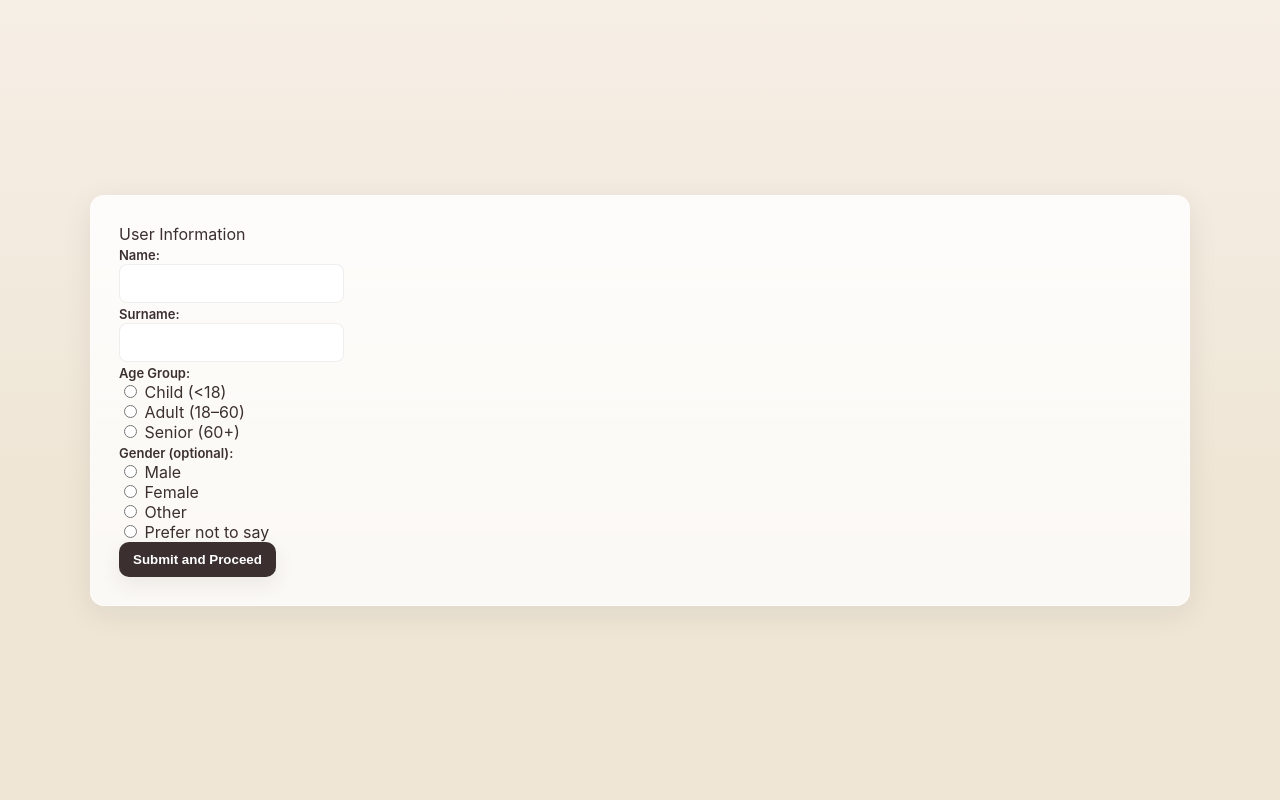
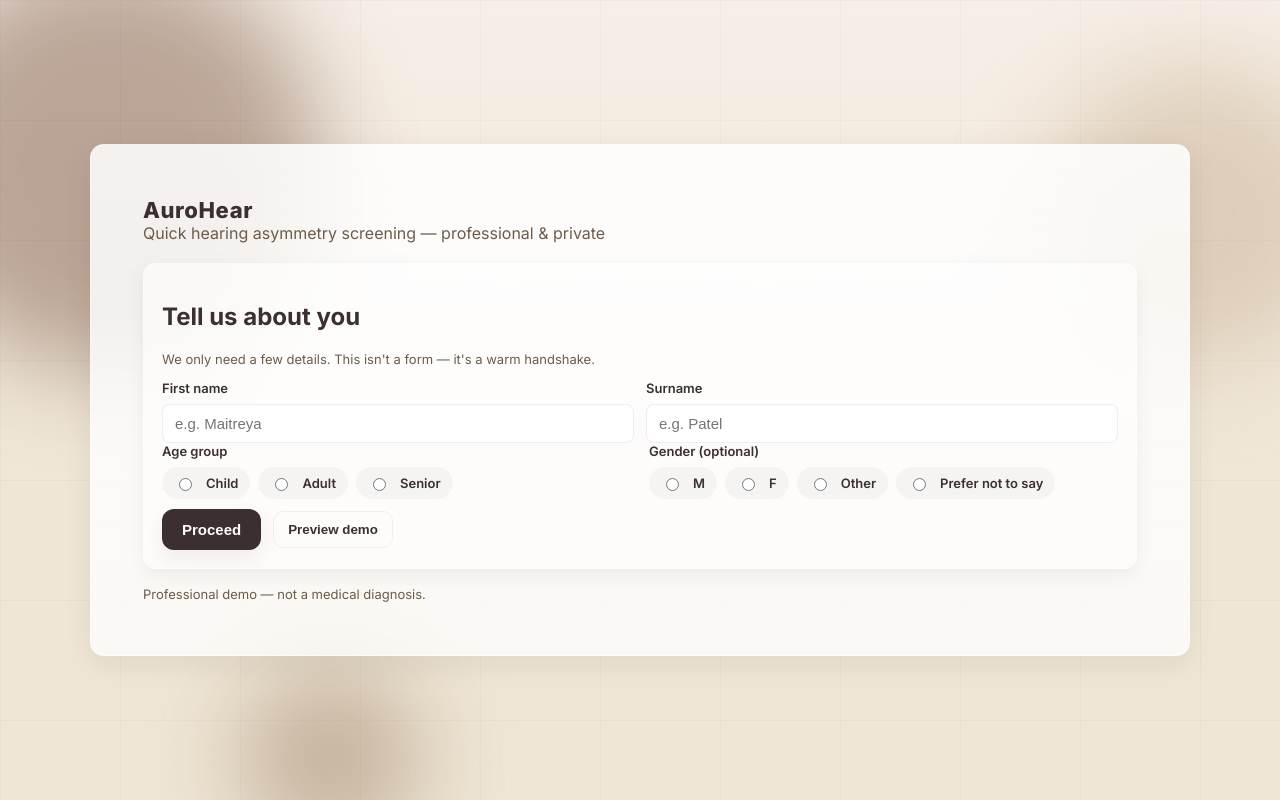
Before and after one commit to Vatsal211005/Hearing-Asymmetry-Screening, a Flask app: page / in a window 1280 px wide. Run offline with Flask 3, Linux system fonts and the light colour scheme.

Commit message:
Add files via upload

```diff
--- a/templates/index.html
+++ b/templates/index.html
@@ -1,140 +1,266 @@
 <!DOCTYPE html>
 <html lang="en">
 <head>
-    <meta charset="UTF-8">
-    <meta name="viewport" content="width=device-width, initial-scale=1.0">
+    <meta charset="UTF-8" />
+    <meta name="viewport" content="width=device-width, initial-scale=1.0"/>
     <title>Hearing Asymmetry Screening</title>
+
+    <!-- Fonts -->
+    <link href="https://fonts.googleapis.com/css2?family=Inter:wght@300;400;600;700;800&display=swap" rel="stylesheet">
+
+    <!-- App styles -->
     <link rel="stylesheet" href="/static/styles.css">
+
+    <!-- Chart.js -->
     <script src="https://cdn.jsdelivr.net/npm/chart.js@3.9.1/dist/chart.min.js"></script>
 </head>
 <body>
-    <div id="main-frame">
-        <div id="login-screen">
-            <div class="title">User Information</div>
-            <form id="login-form">
-                <label>Name:</label><br>
-                <input type="text" id="name" required><br>
-                <label>Surname:</label><br>
-                <input type="text" id="surname" required><br>
-                <label>Age Group:</label><br>
-                <input type="radio" name="age_group" value="child" required> Child (<18)<br>
-                <input type="radio" name="age_group" value="adult"> Adult (18–60)<br>
-                <input type="radio" name="age_group" value="senior"> Senior (60+)<br>
-                <label>Gender (optional):</label><br>
-                <input type="radio" name="gender" value="male"> Male<br>
-                <input type="radio" name="gender" value="female"> Female<br>
-                <input type="radio" name="gender" value="other"> Other<br>
-                <input type="radio" name="gender" value="prefer_not_to_say"> Prefer not to say<br>
-                <button type="submit" class="btn primary">Submit and Proceed</button>
-            </form>
+    <!-- Floating decorative blobs (purely visual) -->
+    <div id="floating-bg">
+        <div class="blob b1"></div>
+        <div class="blob b2"></div>
+        <div class="blob b3"></div>
+        <div class="grid-lines"></div>
     </div>
 
-        <div id="welcome-screen" class="hidden">
-            <div class="title">🎧 Hearing Asymmetry Screening</div>
-            <div class="subtitle">Welcome to the Hearing Test! 🔊</div>
-            <p class="text">This quick demo (1-2 minutes) checks your hearing using headphones. 🎧</p>
-            <p class="text">Ensure a quiet environment for best results. 🤫</p>
-            <button id="start-btn" class="btn primary">Start Screening 🚀</button>
-            <p class="secondary-text">Press SPACE or click to proceed ⌨️</p>
+    <main id="main-frame" aria-live="polite">
+        <!-- — LOGIN / PERSONAL INFO — -->
+        <section id="login-screen" class="panel">
+            <div class="panel-inner">
+                <header class="panel-header">
+                    <h1 class="brand">AuroHear</h1>
+                    <p class="lead">Quick hearing asymmetry screening — professional & private</p>
+                </header>
+
+                <div class="glass-card">
+                    <h2 class="card-title">Tell us about you</h2>
+                    <p class="muted">We only need a few details. This isn't a form — it's a warm handshake.</p>
+
+                    <form id="login-form" class="login-form" autocomplete="off">
+                        <div class="row">
+                            <div class="field">
+                                <label for="name">First name</label>
+                                <input type="text" id="name" required placeholder="e.g. Maitreya" />
+                            </div>
+                            <div class="field">
+                                <label for="surname">Surname</label>
+                                <input type="text" id="surname" required placeholder="e.g. Patel" />
+                            </div>
                         </div>
 
-        <div id="consent-screen" class="hidden">
-            <div class="title">⚠️ Important Notice</div>
-            <p class="text">This demo is for showcase purposes only. 🩺</p>
-            <ul class="text">
-                <li>Results are not for diagnosis</li>
-                <li>Consult an audiologist for hearing concerns</li>
-                <li>Ensure headphones work properly</li>
-            </ul>
-            <p class="text">By proceeding, you understand this is a demo.</p>
-            <button id="agree-btn" class="btn success">I Understand - Continue ✅</button>
-            <button id="back-welcome-btn" class="btn secondary">Back ⬅️</button>
+                        <div class="row compact">
+                            <div class="field radio-group">
+                                <label>Age group</label>
+                                <div class="chips">
+                                    <label class="chip"><input type="radio" name="age_group" value="child" required> Child</label>
+                                    <label class="chip"><input type="radio" name="age_group" value="adult"> Adult</label>
+                                    <label class="chip"><input type="radio" name="age_group" value="senior"> Senior</label>
+                                </div>
                             </div>
 
-        <div id="device-check-screen" class="hidden">
-            <div class="title">🎧 Headphone Check</div>
-            <p class="text">Put on your headphones and position them correctly. 🎧</p>
-            <p class="text">We'll play sounds to check left and right channels. 🔊</p>
-            <div class="key-frame">
-                <button id="left-ear-btn" class="btn primary">🔊 Left Ear 👈</button>
-                <button id="right-ear-btn" class="btn danger">🔊 Right Ear 👉</button>
-                <p id="channel-status" class="text"></p>
-            </div>
-            <button id="headphones-ready-btn" class="btn success">Headphones Ready ✓</button>
-            <button id="back-consent-btn" class="btn secondary">← Back</button>
-        </div>
-
-        <div id="calibration-screen" class="hidden">
-            <div class="title">🔧 Volume Calibration</div>
-            <p class="text">We'll play a 1000 Hz tone. 🎵</p>
-            <p class="text">Adjust the volume slider to a comfortable level before playing. This is the loudest sound you'll hear in the test.</p>
-            <div class="key-frame">
-                <label for="volume-slider">Volume:</label>
-                <input type="range" id="volume-slider" min="0" max="1" step="0.01" value="0.3">
-                <button id="play-tone-btn" class="btn primary">🔊 Play Tone</button>
-            </div>
-            <button id="volume-set-btn" class="btn success">Volume Set ✓</button>
-            <button id="back-device-btn" class="btn secondary">← Back</button>
-        </div>
-
-        <div id="instructions-screen" class="hidden">
-            <div class="title">📝 Test Instructions</div>
-            <p class="text">Here's how it works: 🔍</p>
-            <ul class="text">
-                <li>They start at a volume you can definitely hear (like 30–40 dB HL).</li>
-                <li>If you hear it, they lower the dB by 10 dB.</li>
-                <li>If you don’t hear it, they increase dB by 5 dB.</li>
-                <li>They repeat this “down 10 dB, up 5 dB” method until they find the softest level where you respond at least 50% of the time for that frequency.</li>
-                <li>That single value is plotted on the audiogram for that frequency.</li>
-            </ul>
-            <p class="text">Example: At 1000 Hz — you might hear the tone at 15 dB HL but not at 10 dB HL. After a few checks, they confirm 15 dB HL is your threshold.</p>
-            <div class="key-frame">
-                <p class="text">Click YES if you hear a beep, NO if not.</p>
-                <p class="text secondary-text">Some trials are silent by design (not implemented in this demo).</p>
-                <p class="text">Test adjusts to find your threshold 📉</p>
-            </div>
-            <button id="start-test-btn" class="btn primary">🎵 Start Test</button>
-            <button id="back-calibration-btn" class="btn secondary">← Back</button>
-        </div>
-
-        <div id="testing-screen" class="hidden">
-            <div class="title">👂 Hearing Test</div>
-            <progress id="progress-bar" value="0" max="100"></progress>
-            <p id="progress-label" class="text">0%</p>
-            <p id="ear-label" class="text"></p>
-            <p id="test-info" class="text"></p>
-            <div id="response-frame">
-                <p id="status-label" class="text"></p>
-                <p id="response-status" class="text">Preparing test... ⚙️</p>
-                <div id="response-buttons">
-                    <button id="yes-btn" class="btn success">YES, I heard it ✓</button>
-                    <button id="no-btn" class="btn danger">NO, I didn't hear it ❌</button>
+                            <div class="field radio-group">
+                                <label>Gender (optional)</label>
+                                <div class="chips">
+                                    <label class="chip small"><input type="radio" name="gender" value="male"> M</label>
+                                    <label class="chip small"><input type="radio" name="gender" value="female"> F</label>
+                                    <label class="chip small"><input type="radio" name="gender" value="other"> Other</label>
+                                    <label class="chip small"><input type="radio" name="gender" value="prefer_not_to_say"> Prefer not to say</label>
                                 </div>
                             </div>
                         </div>
 
-        <div id="results-screen" class="hidden">
-            <div class="title">📊 Test Results</div>
-            <p id="status-text" class="text"></p>
-            <p id="recommendation" class="text"></p>
-            <canvas id="audiogram-chart"></canvas>
-            <div class="subtitle">Numerical Results</div>
+                        <div class="cta-row">
+                            <button type="submit" class="btn primary large">Proceed</button>
+                            <button type="button" id="demo-btn" class="btn ghost">Preview demo</button>
+                        </div>
+                    </form>
+                </div>
+
+                <footer class="panel-footer">
+                    <small class="muted">Professional demo — not a medical diagnosis.</small>
+                </footer>
+            </div>
+        </section>
+
+        <!-- — WELCOME — -->
+        <section id="welcome-screen" class="panel hidden">
+            <div class="panel-inner center">
+                <h2 class="title">Welcome to AuroHear</h2>
+                <p class="lead">A fast, professional screening that highlights hearing asymmetry.</p>
+                <div class="cta-row">
+                    <button id="start-btn" class="btn primary large">Start Screening</button>
+                </div>
+                <p class="muted">Press SPACE or click to continue</p>
+            </div>
+        </section>
+
+        <!-- — CONSENT — -->
+        <section id="consent-screen" class="panel hidden">
+            <div class="panel-inner">
+                <h2 class="title">Important Notice</h2>
+                <div class="glass-card narrow">
+                    <ul class="bullets">
+                        <li>Demo only — not clinical diagnosis.</li>
+                        <li>Use over good headphones in a quiet room.</li>
+                        <li>Consult a licensed audiologist for concerns.</li>
+                    </ul>
+                    <div class="cta-row">
+                        <button id="agree-btn" class="btn success">I understand — Continue</button>
+                        <button id="back-welcome-btn" class="btn ghost">Back</button>
+                    </div>
+                </div>
+            </div>
+        </section>
+
+        <!-- — DEVICE CHECK — -->
+        <section id="device-check-screen" class="panel hidden">
+            <div class="panel-inner center">
+                <h2 class="title">Headphone & Channel Check</h2>
+                <p class="muted">Click each ear to confirm audio and pan direction.</p>
+
+                <div class="channel-row">
+                    <button id="left-ear-btn" class="channel-btn left" aria-label="Play left ear test">
+                        <div class="ear-icon">👂</div>
+                        <span>Left</span>
+                    </button>
+
+                    <div class="channel-status-wrap">
+                        <p id="channel-status" class="muted status"></p>
+                        <small class="muted">If you can’t hear one side, check your cable/headphones</small>
+                    </div>
+
+                    <button id="right-ear-btn" class="channel-btn right" aria-label="Play right ear test">
+                        <div class="ear-icon">👂</div>
+                        <span>Right</span>
+                    </button>
+                </div>
+
+                <div class="cta-row">
+                    <button id="headphones-ready-btn" class="btn success">Headphones Ready</button>
+                    <button id="back-consent-btn" class="btn ghost">Back</button>
+                </div>
+            </div>
+        </section>
+
+        <!-- — CALIBRATION — -->
+        <section id="calibration-screen" class="panel hidden">
+            <div class="panel-inner center">
+                <h2 class="title">Volume calibration</h2>
+                <p class="muted">Play the 1 kHz tone and adjust until comfortable.</p>
+                <div class="glass-card narrow">
+                    <label class="muted">Volume</label>
+                    <div class="range-wrap">
+                        <input type="range" id="volume-slider" min="0" max="1" step="0.01" value="0.3">
+                        <button id="play-tone-btn" class="btn primary">Play Tone</button>
+                    </div>
+                    <div class="cta-row">
+                        <button id="volume-set-btn" class="btn success">Volume set — Continue</button>
+                        <button id="back-device-btn" class="btn ghost">Back</button>
+                    </div>
+                </div>
+            </div>
+        </section>
+
+        <!-- — INSTRUCTIONS — -->
+        <section id="instructions-screen" class="panel hidden">
+            <div class="panel-inner">
+                <h2 class="title">How the test works</h2>
+                <div class="glass-card">
+                    <ol class="muted steps">
+                        <li>Starts at a clearly audible level (~40 dB HL).</li>
+                        <li>Heard → down 10 dB. Not heard → up 5 dB.</li>
+                        <li>Threshold = softest level where you respond ≥50% of trials.</li>
+                    </ol>
+                    <div class="cta-row">
+                        <button id="start-test-btn" class="btn primary large">Start Test</button>
+                        <button id="back-calibration-btn" class="btn ghost">Back</button>
+                    </div>
+                </div>
+            </div>
+        </section>
+
+        <!-- — TESTING SCREEN — (this is where ears show) -->
+        <section id="testing-screen" class="panel hidden">
+            <div class="panel-inner">
+                <div class="top-row">
+                    <progress id="progress-bar" value="0" max="100"></progress>
+                    <div class="progress-label-wrap">
+                        <span id="progress-label">0%</span>
+                    </div>
+                </div>
+
+                <div class="test-stage">
+                    <div class="ears-wrap">
+                        <!-- Left ear icon -->
+                        <div id="left-ear-icon" class="ear-card ear-left ear-inactive" aria-hidden="false">
+                            <div class="ear-visual">👂</div>
+                            <div class="ear-caption">Left</div>
+                        </div>
+
+                        <!-- central response / info -->
+                        <div class="center-response">
+                            <div id="status-label" class="muted small">Testing</div>
+                            <div id="test-info" class="muted small">Test info</div>
+
+                            <div id="response-frame" class="response-frame">
+                                <p id="response-status" class="muted">Preparing test... ⚙️</p>
+                                <div id="response-buttons" class="response-buttons">
+                                    <button id="yes-btn" class="btn success">YES — Heard</button>
+                                    <button id="no-btn" class="btn danger">NO — Didn’t hear</button>
+                                </div>
+                            </div>
+                        </div>
+
+                        <!-- Right ear icon -->
+                        <div id="right-ear-icon" class="ear-card ear-right ear-inactive" aria-hidden="false">
+                            <div class="ear-visual">👂</div>
+                            <div class="ear-caption">Right</div>
+                        </div>
+                    </div>
+                </div>
+
+                <div class="cta-row right">
+                    <button id="exit-test-early" class="btn ghost">Exit</button>
+                </div>
+            </div>
+        </section>
+
+        <!-- — RESULTS — -->
+        <section id="results-screen" class="panel hidden">
+            <div class="panel-inner">
+                <h2 class="title">Results</h2>
+                <p id="status-text" class="muted"></p>
+                <p id="recommendation" class="muted"></p>
+
+                <div class="chart-wrap">
+                    <canvas id="audiogram-chart" width="1200" height="400"></canvas>
+                </div>
+
+                <div class="table-wrap">
+                    <h3 class="subtitle">Numerical Results</h3>
                     <table id="results-table">
                         <thead>
-                    <tr>
-                        <th>Frequency (Hz)</th>
-                        <th>Left (dB HL)</th>
-                        <th>Right (dB HL)</th>
-                        <th>Difference (dB)</th>
-                    </tr>
+                            <tr><th>Frequency (Hz)</th><th>Left (dB HL)</th><th>Right (dB HL)</th><th>Diff (dB)</th></tr>
                         </thead>
                         <tbody></tbody>
                     </table>
-            <button id="download-results-btn" class="btn primary">Download Results 📥</button>
-            <button id="try-again-btn" class="btn primary">🔄 Try Again</button>
-            <button id="exit-btn" class="btn danger">Exit ❌</button>
+                </div>
+
+                <div class="cta-row">
+                    <button id="download-results-btn" class="btn primary">Download</button>
+                    <button id="try-again-btn" class="btn primary">Try Again</button>
+                    <button id="exit-btn" class="btn danger">Exit</button>
                 </div>
             </div>
+        </section>
+    </main>
+
+    <!-- A small loader overlay -->
+    <div id="loader-overlay" class="hidden" aria-hidden="true">
+        <div class="loader">Please wait…</div>
+    </div>
+
+    <!-- App script -->
     <script src="/static/script.js"></script>
 </body>
 </html>
```
Lines whose indentation alone changed are shown as unchanged.
